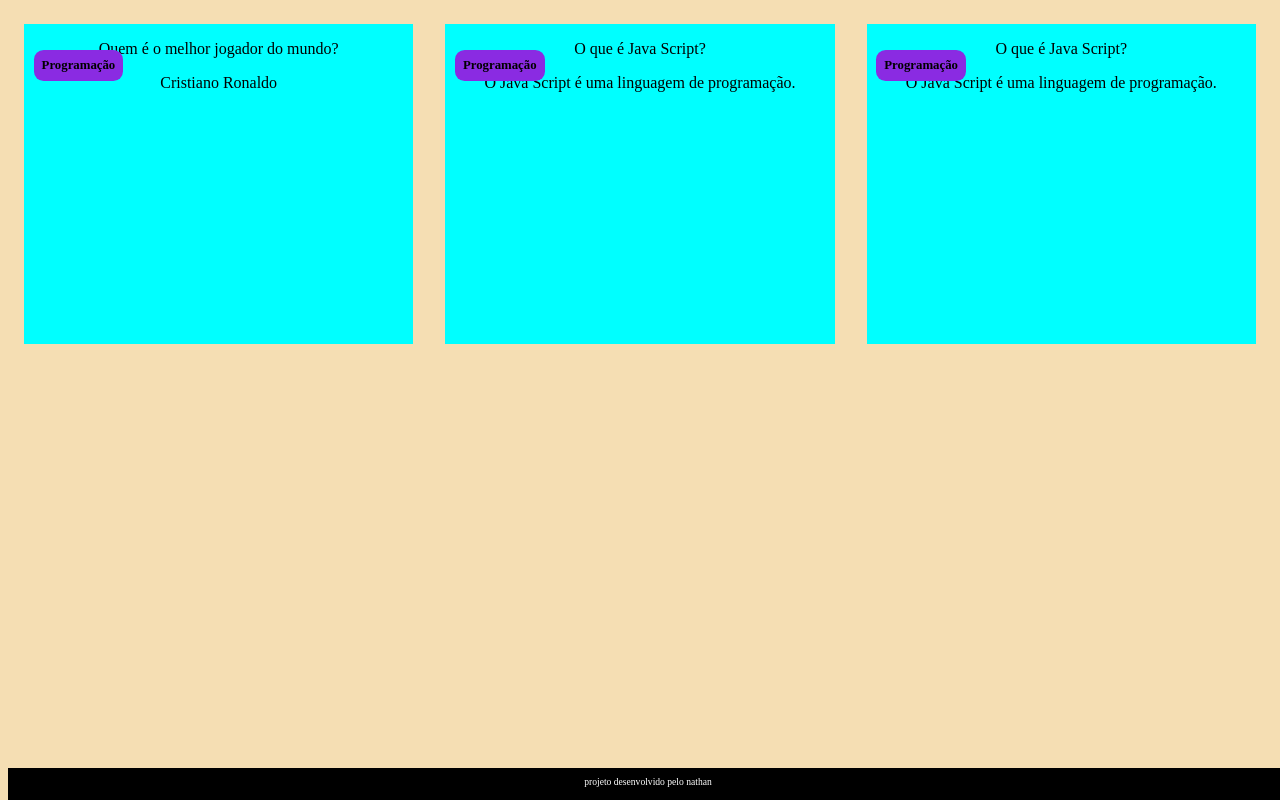
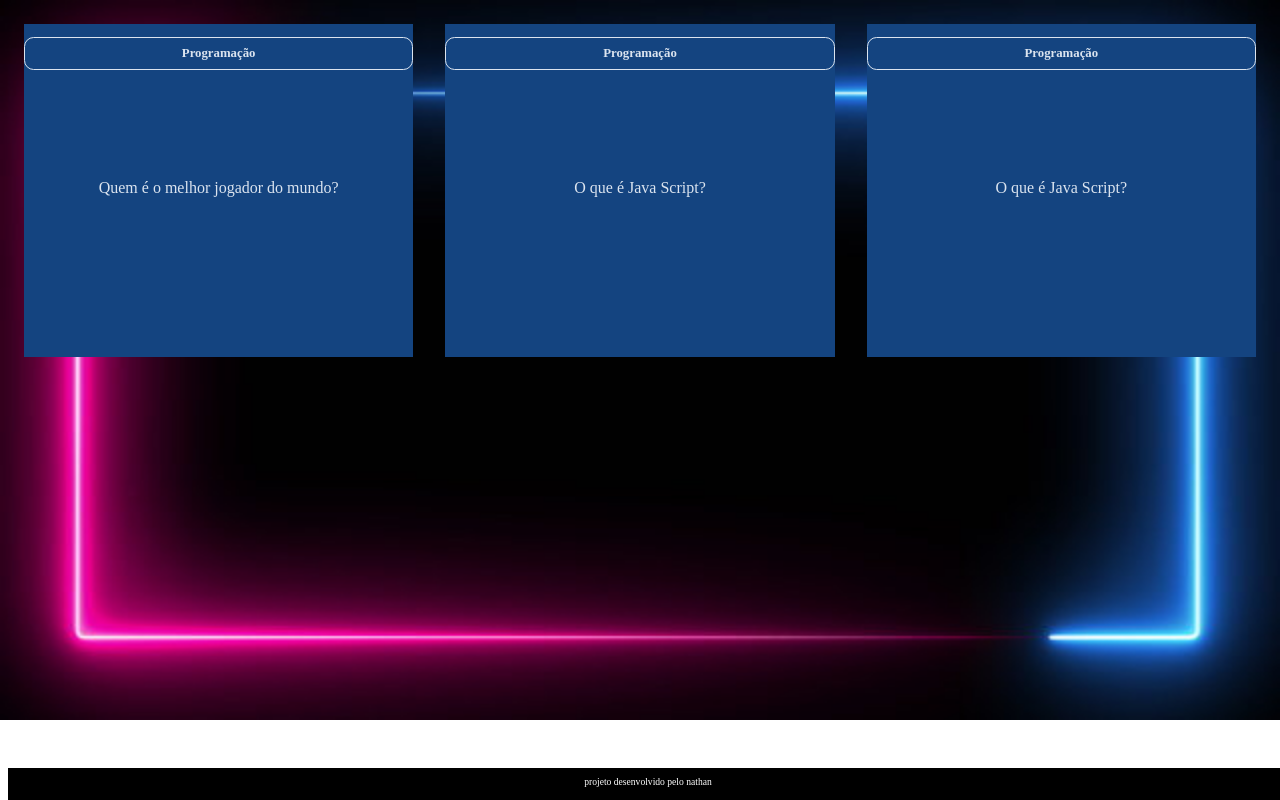
Before and after one commit to nathankaique/ferramenta-interativa, a plain HTML site: page index.html in a window 1280 px wide. Drawn offline with Linux system fonts and the light colour scheme.

Commit message:
Add files via upload

```diff
--- a/assets/style.css
+++ b/assets/style.css
@@ -1,6 +1,14 @@
+:root{
+    --text-color: #DBE4EF;
+    --card-front-color:#144480;
+    --card-back-color: #4deaff;
+}
+
 body{
-    background-color: wheat;
+    background-image: url('img/360_F_290897614_7RdAsk2GmumcGWZ2qklmV74hKlNmznSx.jpg');
     font-family: Bai Jamjuree;
+    background-repeat: no-repeat;
+    background-size: cover;
 }
 #container{
     display: flex;
@@ -8,24 +16,42 @@ body{
 
 .cartao{
     margin: 1rem 1rem;
-    background-color: aqua;
+    background-color: #144480;
     height: 20rem;
     flex-grow: 1;
     flex-basis: calc(33% - 6rem);
 }
 .cartao__conteudo{
     text-align: center;
-   /* background-color: blueviolet;*/
+    background-color: var(--card-front-color);
     height: 100%;
+    transform-style: preserve-3d;
+    transition: transform 300ms ease-in-out;
+    backface-visibility: hidden;
 }
+
 .cartao__conteudo h3{
-    background-color: blueviolet;
-    text-align: left;
+    color: var(--text-color);
+    border: 1px solid var(--text-color);
+    text-align: center;
     padding: 0.5rem;
-    position: absolute;
-    margin: 0.6rem;
     border-radius: 0.6rem;
     font-size: 1vw;
+    justify-content: center;
+}
+.cartao__conteudo p{
+     margin-top: 1rem;
+     padding: 2rem;
+     margin-top: 4rem;
+
+}
+.cartao__conteudo__pergunta p{
+    color: var(--text-color);
+    font-weight: 500;
+}
+.cartao__conteudo__resposta p{
+    color: var(--card-back-color);
+    font-weight: 700;
 }
 
 footer{
@@ -36,6 +62,35 @@ footer{
     width: 100%;
     height: 2rem;
 }
+
+.cartao:hover .cartao__conteudo{
+    transform: rotateY(180deg);
+}
+.cartao__conteudo__pergunta,
+.cartao__conteudo__resposta{
+
+    backface-visibility: hidden;
+    position: absolute;
+    height: 100%;
+    width: 100%;
+}
+.cartao__conteudo__resposta{
+    transform: rotateY(180deg);
+}
+
+
+
+
+
+
+
+
+
+
+
+
+
+
 footer p{
     text-align: center;
     font-size: 0.6rem;
```
Also changed, not shown: assets/img/360_F_290897614_7RdAsk2GmumcGWZ2qklmV74hKlNmznSx.jpg (added).
